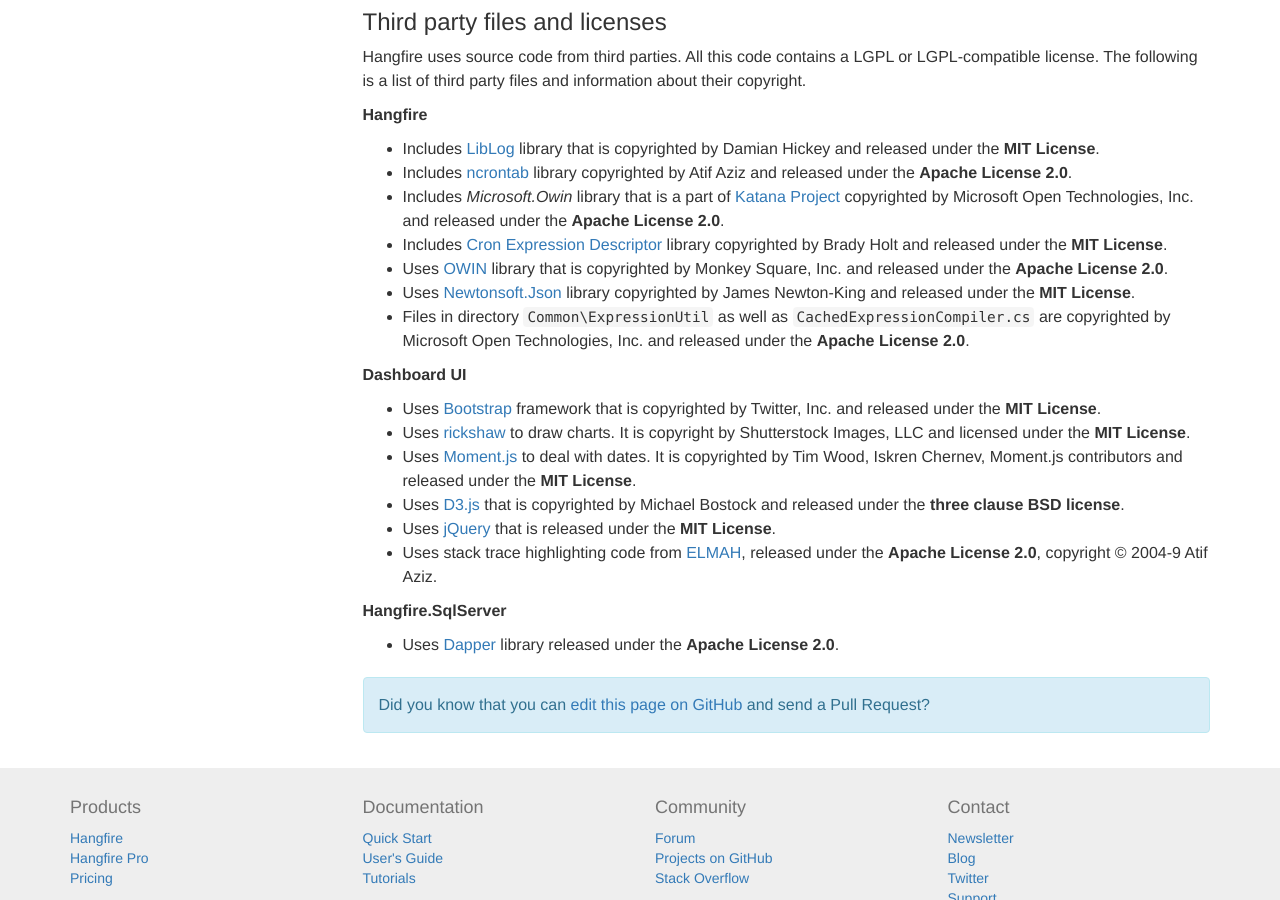
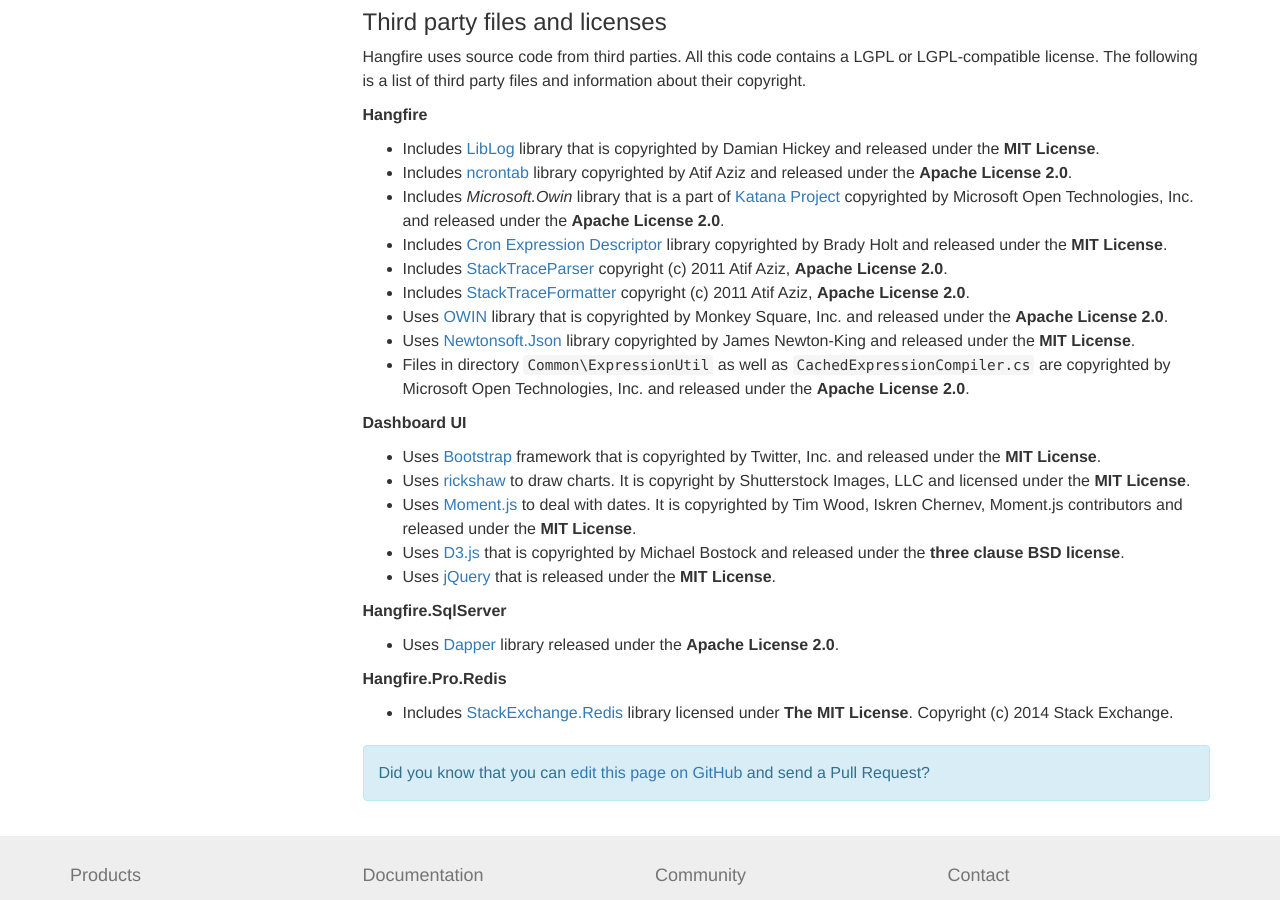
Before and after one commit to HangfireIO/Hangfire.io, a Jekyll site: the page built from licensing.md, in a window 1280 px wide and 900 px high, scrolled down 503 px. Built offline with Jekyll 4.4.1, drawn with Linux system fonts in a browser that asks for light colours.

Commit message:
Update third-party licensing information

```diff
--- a/licensing.md
+++ b/licensing.md
@@ -28,6 +28,8 @@
 * Includes [ncrontab](https://code.google.com/p/ncrontab/) library copyrighted by Atif Aziz and released under the **Apache License 2.0**.
 * Includes *Microsoft.Owin* library that is a part of [Katana Project](https://katanaproject.codeplex.com/) copyrighted by  Microsoft Open Technologies, Inc. and released under the **Apache License 2.0**.
 * Includes [Cron Expression Descriptor](https://github.com/bradyholt/cron-expression-descriptor) library copyrighted by Brady Holt and released under the **MIT License**.
+* Includes [StackTraceParser](https://github.com/atifaziz/StackTraceParser) copyright (c) 2011 Atif Aziz, **Apache License 2.0**.
+* Includes [StackTraceFormatter](https://github.com/atifaziz/StackTraceFormatter) copyright (c) 2011 Atif Aziz, **Apache License 2.0**.
 * Uses [OWIN](https://github.com/owin-contrib/owin-hosting/) library that is copyrighted by Monkey Square, Inc. and released under the **Apache License 2.0**.
 * Uses [Newtonsoft.Json](http://james.newtonking.com/json) library copyrighted by James Newton-King and released under the **MIT License**.
 * Files in directory `Common\ExpressionUtil` as well as `CachedExpressionCompiler.cs` are copyrighted by Microsoft Open Technologies, Inc. and released under the **Apache License 2.0**.
@@ -39,8 +41,11 @@
 * Uses [Moment.js](http://momentjs.com/) to deal with dates. It is copyrighted by Tim Wood, Iskren Chernev, Moment.js contributors and released under the **MIT License**.
 * Uses [D3.js](http://d3js.org/) that is copyrighted by Michael Bostock and released under the **three clause BSD license**.
 * Uses [jQuery](https://jquery.org/) that is released under the **MIT License**.
-* Uses stack trace highlighting code from [ELMAH](https://code.google.com/p/elmah/), released under the **Apache License 2.0**, copyright © 2004-9 Atif Aziz.
 
 **Hangfire.SqlServer**
 
 * Uses [Dapper](https://github.com/StackExchange/dapper-dot-net) library released under the **Apache License 2.0**.
+
+**Hangfire.Pro.Redis**
+
+* Includes [StackExchange.Redis](https://github.com/StackExchange/StackExchange.Redis) library licensed under **The MIT License**. Copyright (c) 2014 Stack Exchange.
```
